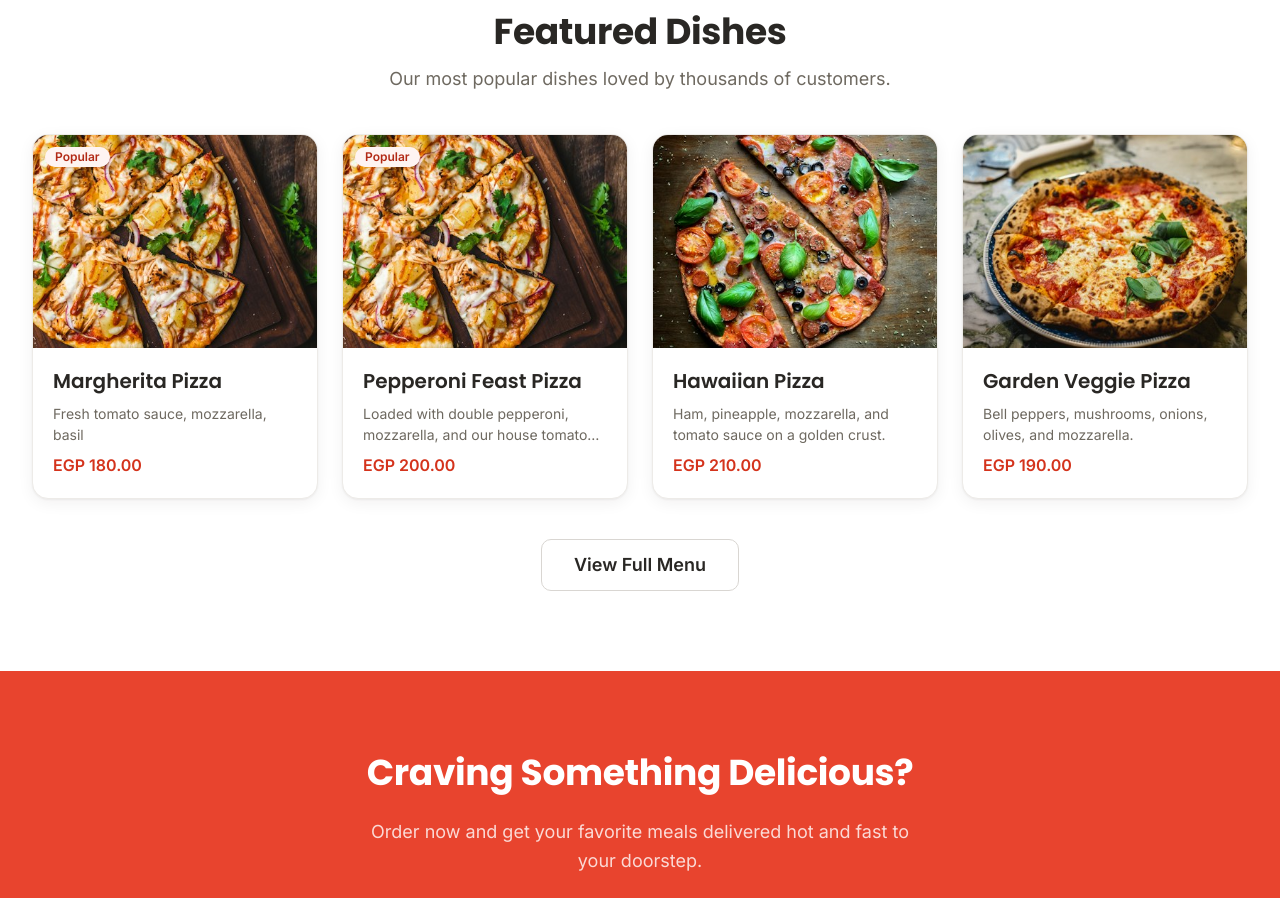
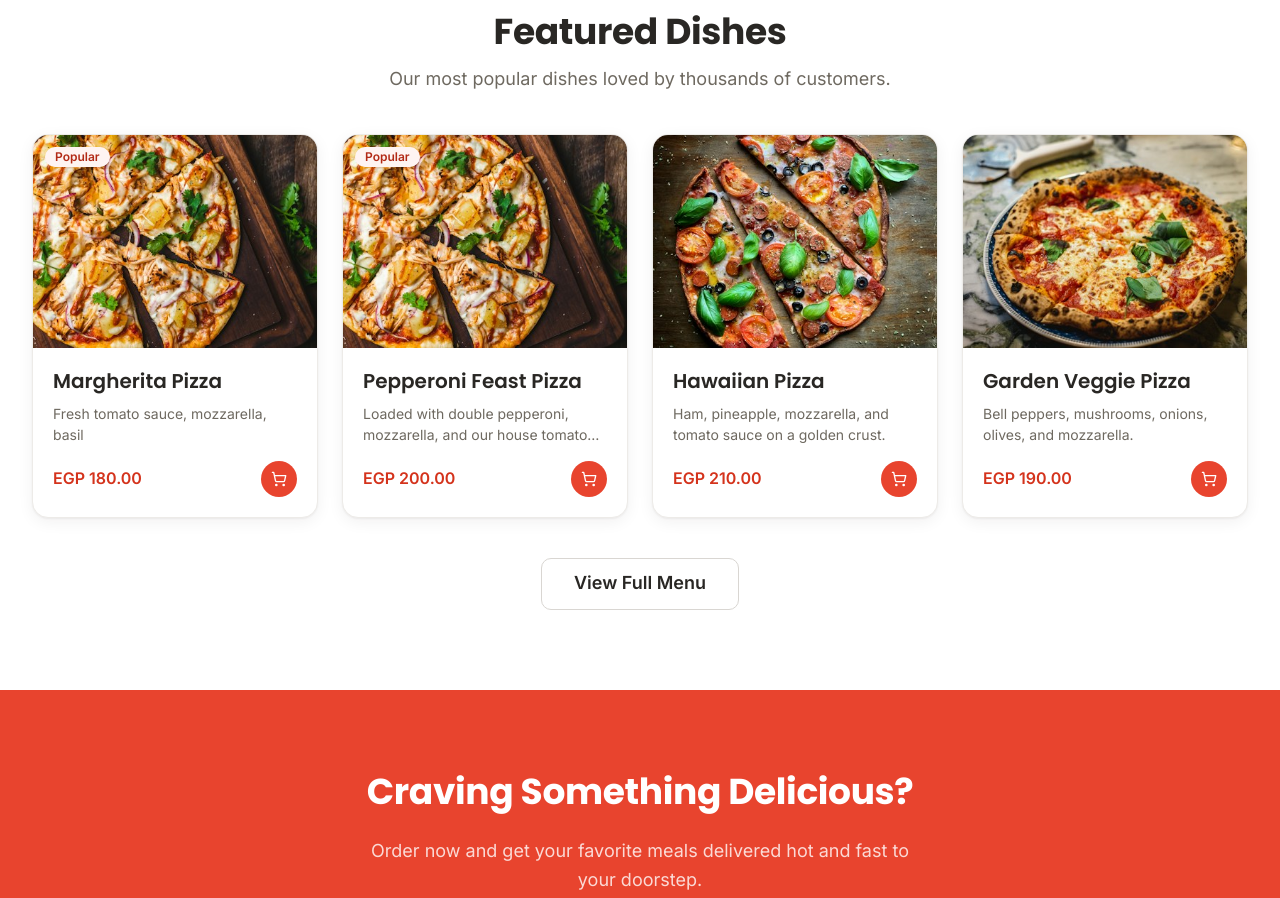
Before and after one commit to Keroayman34/TastyBite-Restaurant-Website, a Next.js app: page / in a window 1280 px wide. Shown: the part 1700-2598 px from the top of the page. Built offline with nearby package versions, Linux system fonts and the light colour scheme; no server answers.

Commit message:
style: unify product card dimensions across home and menu

```diff
--- a/components/home/ProductCard.tsx
+++ b/components/home/ProductCard.tsx
@@ -4,13 +4,22 @@ import { Badge } from "@/components/ui/Badge";
 import { ImageWithFallback } from "@/components/ui/ImageWithFallback";
 import { formatPrice } from "@/lib/format";
 import { restaurant } from "@/config/restaurant";
+import { ShoppingCart } from "lucide-react";
+import { cn } from "@/lib/utils";
 import type { Product } from "@/domain/entities";
 
 export function ProductCard({ product }: { product: Product }) {
   return (
-    <Link href={`/menu/${product.id}`} className="group block">
-      <Card hoverable padding="none" className="overflow-hidden">
-        <div className="relative aspect-[4/3] overflow-hidden bg-charcoal-50">
+    <Link href={`/menu/${product.id}`} className="group block h-full">
+      <Card
+        padding="none"
+        hoverable
+        className={cn(
+          "flex h-full flex-col overflow-hidden transition-shadow",
+          !product.available && "opacity-60",
+        )}
+      >
+        <div className="relative aspect-[4/3] shrink-0 overflow-hidden bg-charcoal-50">
           <ImageWithFallback
             src={product.image}
             alt={product.name}
@@ -24,17 +33,35 @@ export function ProductCard({ product }: { product: Product }) {
               Popular
             </Badge>
           ) : null}
+          {!product.available ? (
+            <div className="absolute inset-0 flex items-center justify-center bg-charcoal-900/40">
+              <span className="rounded-full bg-charcoal-900 px-3 py-1 text-caption font-semibold text-white">
+                Unavailable
+              </span>
+            </div>
+          ) : null}
         </div>
-        <div className="flex flex-col gap-2 p-5">
+
+        <div className="flex flex-1 flex-col gap-2 p-5">
           <h3 className="text-h4 text-foreground transition-colors group-hover:text-primary-600">
             {product.name}
           </h3>
           <p className="line-clamp-2 text-body-sm text-foreground-muted">
             {product.description}
           </p>
-          <p className="text-body font-semibold text-primary-600">
-            {formatPrice(product.basePrice, restaurant.currency)}
-          </p>
+          <div className="mt-auto flex items-center justify-between pt-2">
+            <p className="text-body font-semibold text-primary-600">
+              {formatPrice(product.basePrice, restaurant.currency)}
+            </p>
+            <button
+              type="button"
+              disabled={!product.available}
+              aria-label={`Add ${product.name} to cart`}
+              className="flex h-9 w-9 items-center justify-center rounded-full bg-primary-500 text-white transition-colors hover:bg-primary-600 disabled:cursor-not-allowed disabled:opacity-40"
+            >
+              <ShoppingCart className="h-4 w-4" />
+            </button>
+          </div>
         </div>
       </Card>
     </Link>
--- a/components/menu/MenuProductCard.tsx
+++ b/components/menu/MenuProductCard.tsx
@@ -14,15 +14,16 @@ interface MenuProductCardProps {
 
 export function MenuProductCard({ product }: MenuProductCardProps) {
   return (
-    <Link href={`/menu/${product.id}`} className="group block">
+    <Link href={`/menu/${product.id}`} className="group block h-full">
       <Card
         padding="none"
+        hoverable
         className={cn(
-          "overflow-hidden transition-opacity",
+          "flex h-full flex-col overflow-hidden transition-shadow",
           !product.available && "opacity-60",
         )}
       >
-        <div className="relative aspect-[4/3] overflow-hidden bg-charcoal-50">
+        <div className="relative aspect-[4/3] shrink-0 overflow-hidden bg-charcoal-50">
           <ImageWithFallback
             src={product.image}
             alt={product.name}
@@ -50,14 +51,14 @@ export function MenuProductCard({ product }: MenuProductCardProps) {
           ) : null}
         </div>
 
-        <div className="flex flex-col gap-2 p-4">
+        <div className="flex flex-1 flex-col gap-2 p-5">
           <h3 className="text-h4 text-foreground transition-colors group-hover:text-primary-600">
             {product.name}
           </h3>
           <p className="line-clamp-2 text-body-sm text-foreground-muted">
             {product.description}
           </p>
-          <div className="flex items-center justify-between">
+          <div className="mt-auto flex items-center justify-between pt-2">
             <p className="text-body font-semibold text-primary-600">
               {formatPrice(product.basePrice, restaurant.currency)}
             </p>
@@ -65,10 +66,6 @@ export function MenuProductCard({ product }: MenuProductCardProps) {
               type="button"
               disabled={!product.available}
               aria-label={`Add ${product.name} to cart`}
-              onClick={(e) => {
-                e.preventDefault();
-                e.stopPropagation();
-              }}
               className="flex h-9 w-9 items-center justify-center rounded-full bg-primary-500 text-white transition-colors hover:bg-primary-600 disabled:cursor-not-allowed disabled:opacity-40"
             >
               <ShoppingCart className="h-4 w-4" />
```
